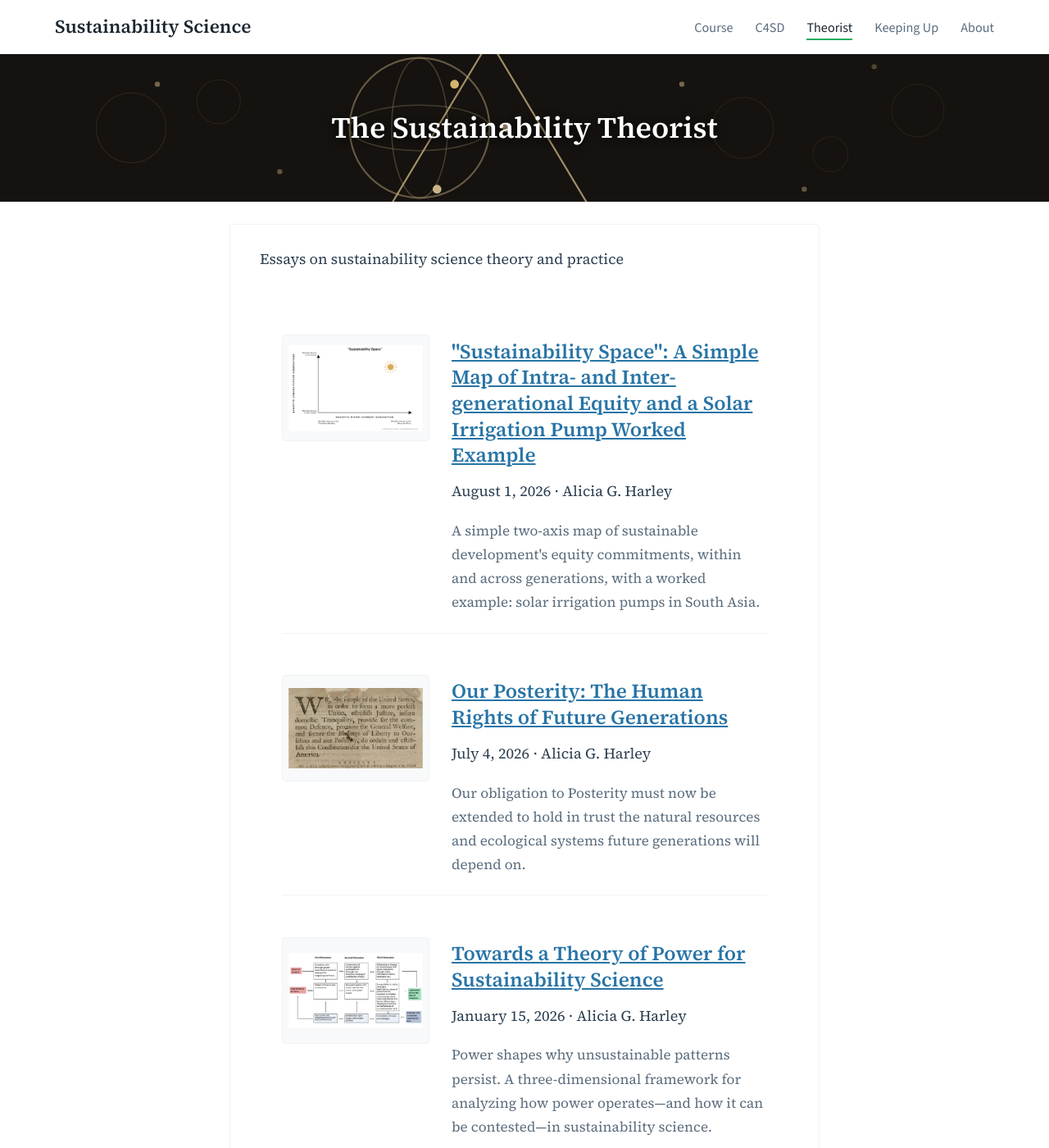
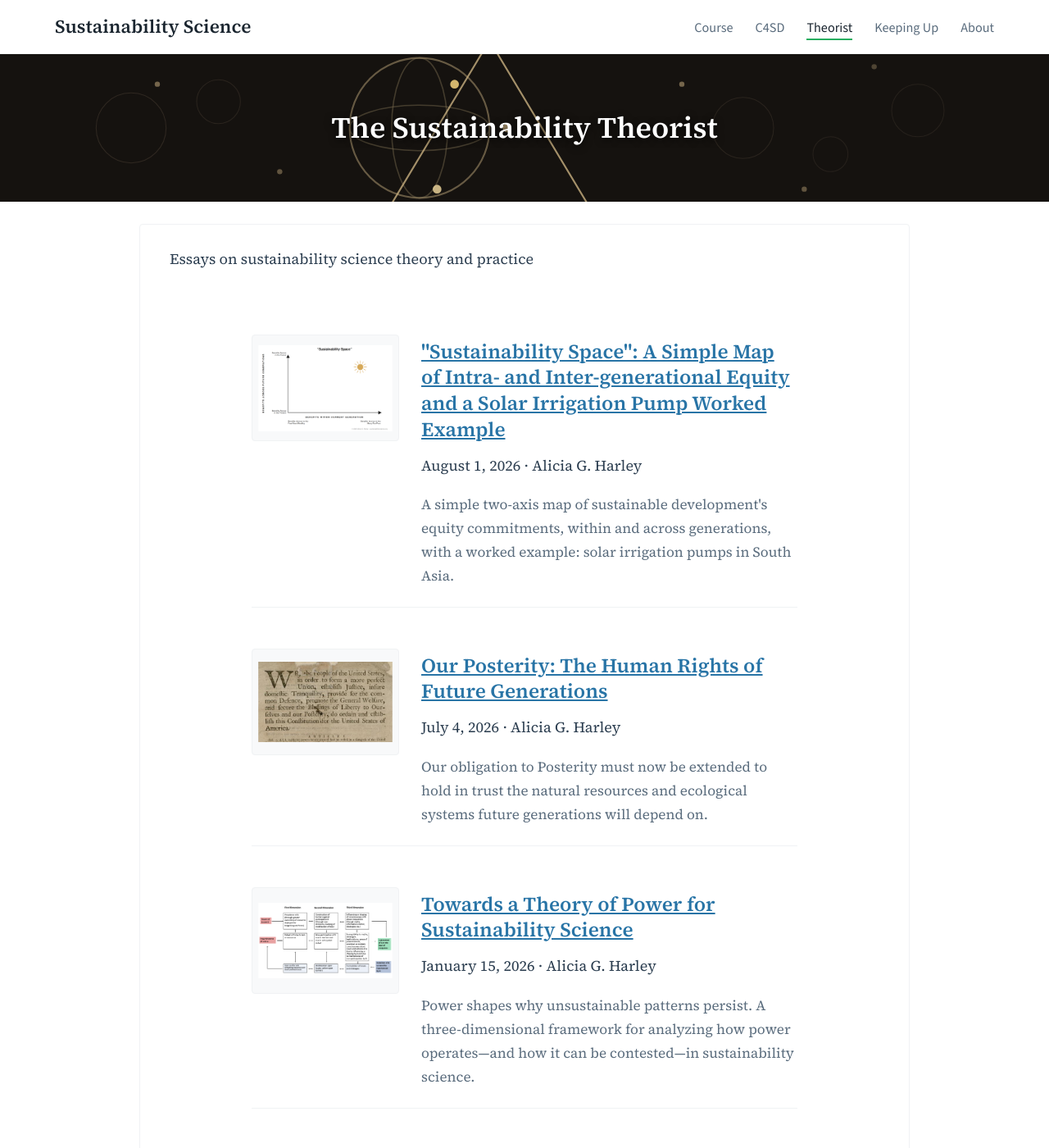
Before and after one commit to agharley/sustsci, a Jekyll site: the page built from theorist/index.md, in a window 1280 px wide and 1400 px high. Shown: the whole window at 82% size. Built offline with Jekyll 4.4.1, drawn with Linux system fonts in a browser that asks for light colours.

Commit message:
Blog deisgn update

```diff
--- a/_layouts/page-banner.html
+++ b/_layouts/page-banner.html
@@ -66,7 +66,7 @@
   </div>
   {% endif %}
 
-  <main id="main-content" class="page-container">
+  <main id="main-content" class="page-container{% if page.wide %} page-container-wide{% endif %}">
     {% if page.subtitle %}
     <p class="page-subtitle">{{ page.subtitle }}</p>
     {% endif %}
--- a/assets/css/style.scss
+++ b/assets/css/style.scss
@@ -331,6 +331,11 @@ a:hover {
   background: var(--color-bg);
   border: 1px solid var(--color-border-light);
   border-radius: 4px;
+}
+
+/* Opt-in wider container for list/index pages (set `wide: true` in front matter) */
+.page-container-wide {
+  max-width: 940px;
 }
 
 /* ==========================================================================
```
Also changed, not shown: theorist/index.md (+1 -0 lines).
